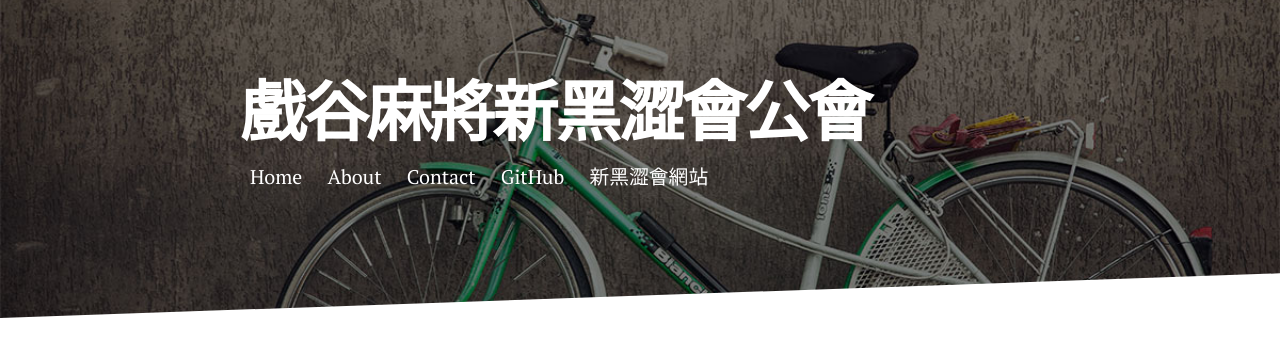
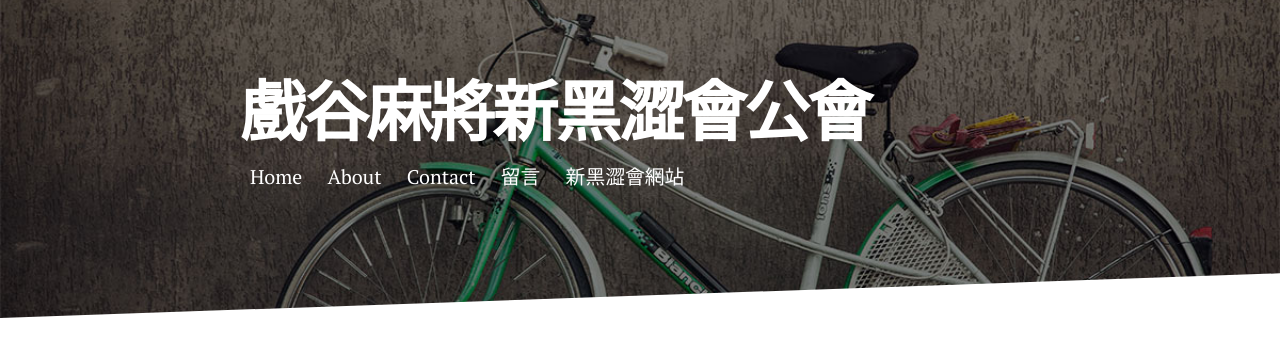
Before and after one commit to jetbomb2012/beloved, a Jekyll site: the page built from index.html, in a window 1280 px wide. Shown: the top 357 px of the page. Built offline with Jekyll 4.4.1, drawn with Linux system fonts in a browser that asks for light colours; nearby versions of some CDN libraries; the list of posts is cut into pages by our own code.

Commit message:
Update header.html

```diff
--- a/_includes/header.html
+++ b/_includes/header.html
@@ -8,7 +8,7 @@
                      <a href="{{ link.url | relative_url }}">{{ link.title }}</a>
                  </li>
                  {%- endfor -%}
-                 <li> <a href="https://github.com/jetbomb2012/beloved/issues/new" target="_blank">GitHub</a></li>
+                 <li> <a href="https://github.com/jetbomb2012/beloved/issues/new" target="_blank">留言</a></li>
                  <li><a href="https://mj-king.top">新黑澀會網站</a></li>
              </ul>
          </nav>
```
